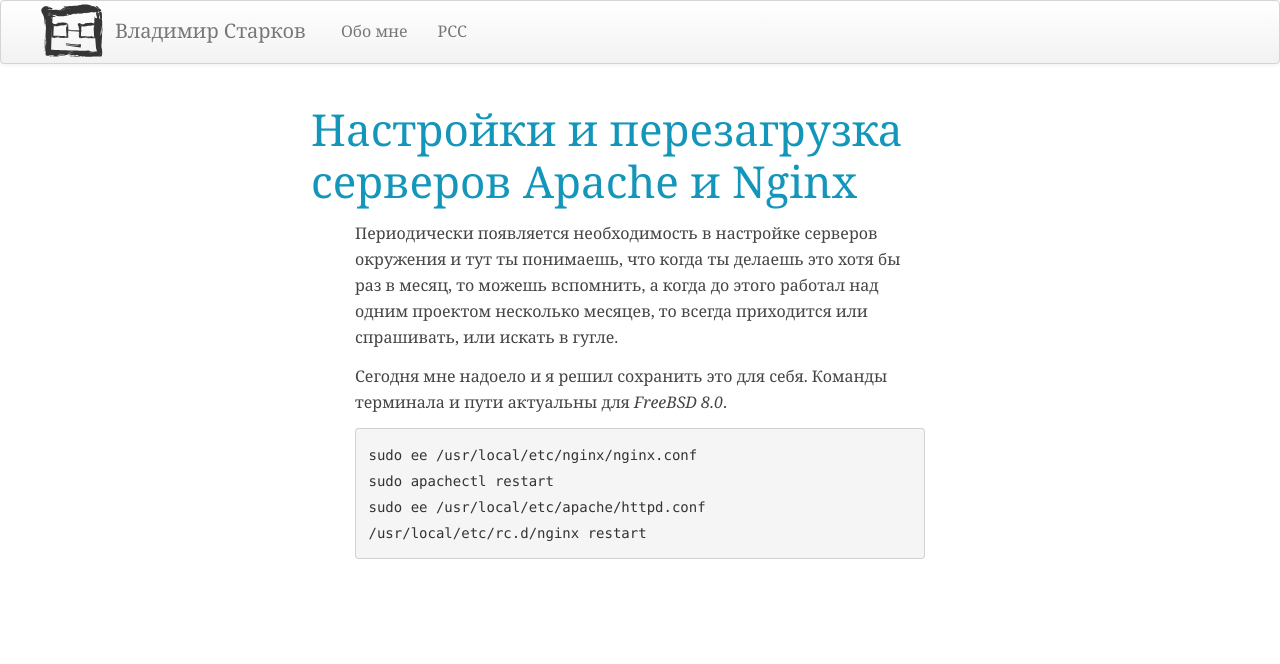
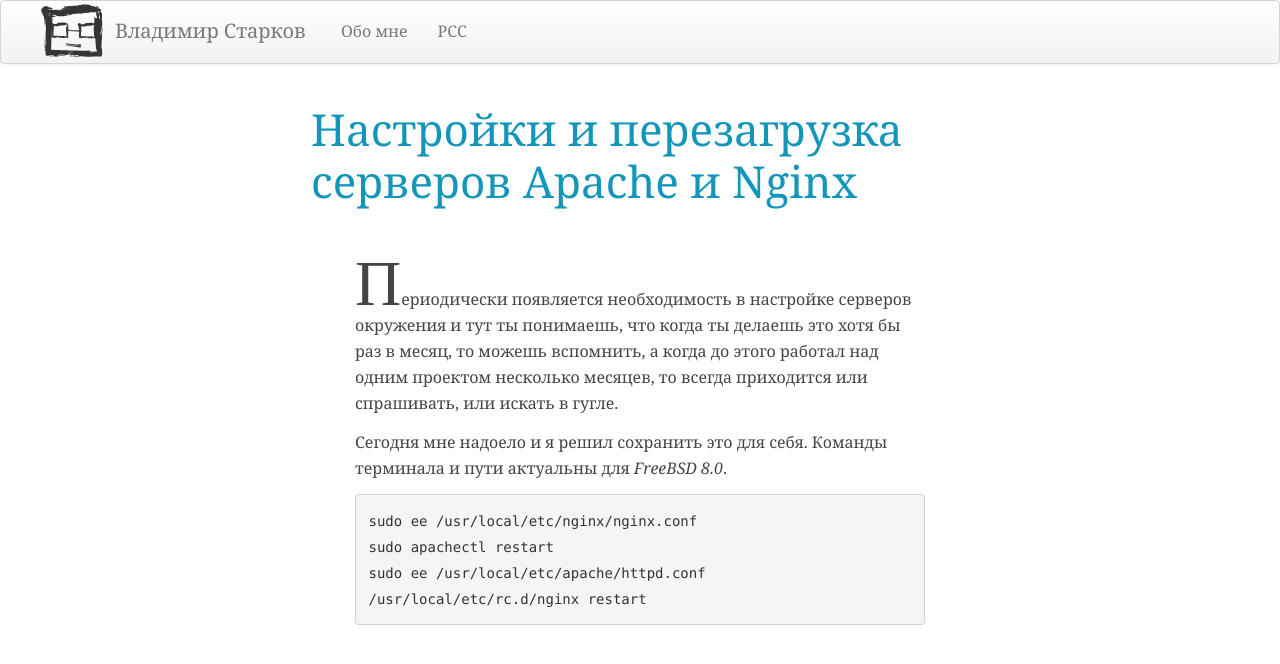
Before and after one commit to iamstarkov/vstarkov.ru, a Jekyll site: the page built from _posts/2013-02-11-config-and-restart-of-nginx-and-apache.md, in a window 1280 px wide. Shown: the top 664 px of the page. Built offline with Jekyll 4.4.1, drawn with Linux system fonts in a browser that asks for light colours; nearby versions of some CDN libraries.

Commit message:
fixed css

```diff
--- a/css/style.css
+++ b/css/style.css
@@ -43,22 +43,22 @@
 	color: #1496bb;
 }
 
-article > p:first-of-type {
+article div > p:first-of-type {
 	margin-top: 4em;
 }
 
-article > p:first-of-type::first-line {
+article div > p:first-of-type::first-line {
 	font-variant: small-caps;
 }
 
-article > p:first-of-type::first-letter {
+article div > p:first-of-type::first-letter {
 	font-family: Gabriola; /* available on Windows 7, and on Mac OS */
 
 	-webkit-font-feature-settings: "ss07";
 	   -moz-font-feature-settings: "ss07";
 			font-feature-settings: "ss07";
 
-	font-size: 6em;
+	font-size: 4em;
 }
 
 h1, h2, h3, h4, h5, h6 {
```
